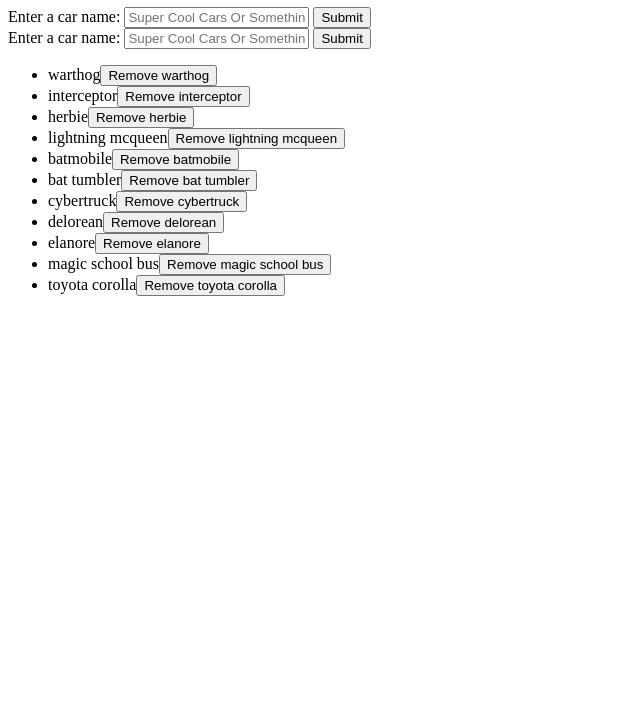
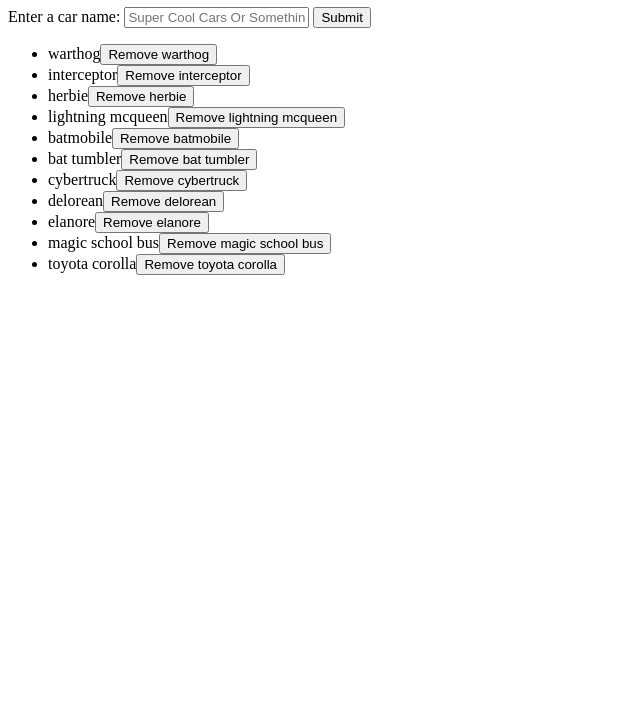
Before and after one commit to bradx32/feb24-t3w3-js-dom-intro, a plain HTML site: page src/index.html in a window 1280 px wide. Shown: the part 73-800 px from the top of the page, without its empty margins (0-640 px from the left). Drawn offline with Linux system fonts and the light colour scheme.

Commit message:
fix: comment out the fake form 2

```diff
--- a/src/index.html
+++ b/src/index.html
@@ -21,11 +21,13 @@
 		<input type="submit" id="formInputButton">
 	</form>
 
-    <div id="carsInputFakeForm">
+	<!-- <div id="carsInputFakeForm">
 		<label for="carNameInput">Enter a car name:</label>
 		<input type="text" name="carNameInput" id="carFakeInputText" required placeholder="Super Cool Cars Or Something">
 		<input type="submit" id="fakeFormInputButton">
-	</div>
+	</div> -->
+
+
 
 	<section id="carsContainer">
 
```
